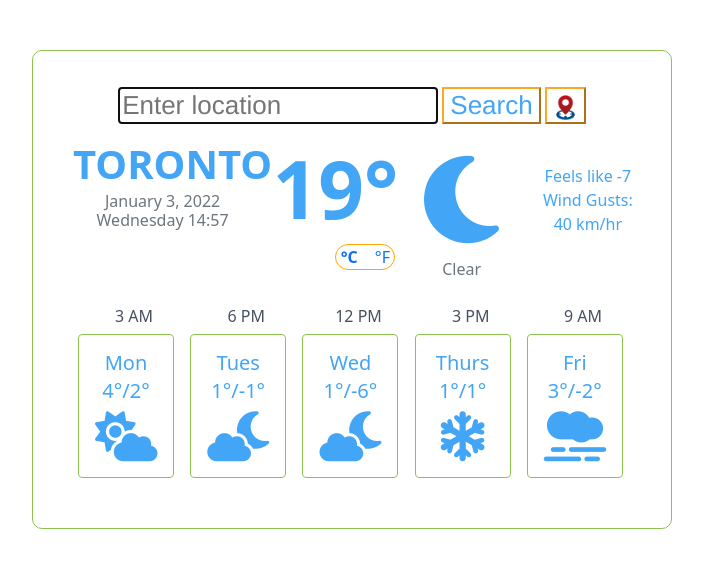
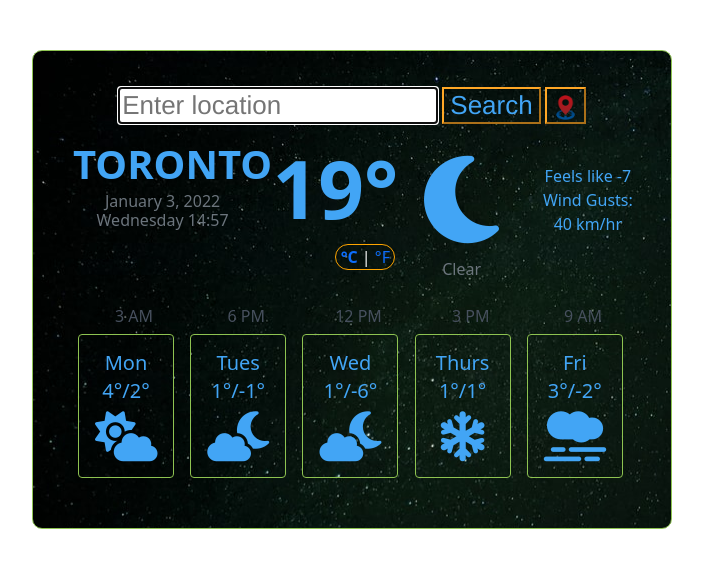
Before and after one commit to DevAthena22/Weather-App, a plain HTML site: page index.html in a window 1280 px wide. Shown: the whole page, without its empty margins (288-991 px from the left). Drawn offline with nearby package versions, Linux system fonts and the light colour scheme.

Commit message:
Updated CSS syntax for background image and used the original background image
Original background image used is Night-Sky-Background.
App reflects the same as in CodeSandbox now.

```diff
--- a/src/styles.css
+++ b/src/styles.css
@@ -7,7 +7,7 @@
   padding-top: 20px;
   padding-bottom: 20px;
   margin-top: 50px;
-  background-image: url("images/Dark-Sky.jpg");
+  background-image: url("../images/Night-Sky-Background.jfif");
   background-color: transparent;
 }
 
```
